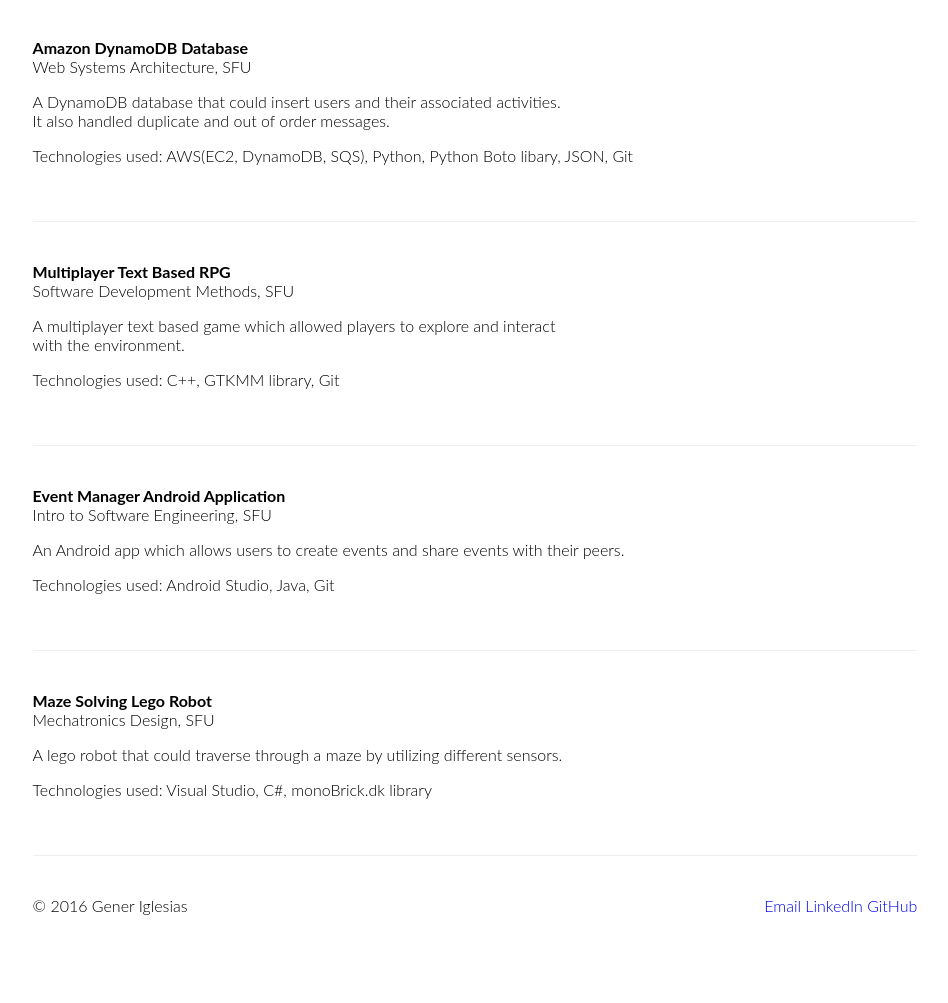
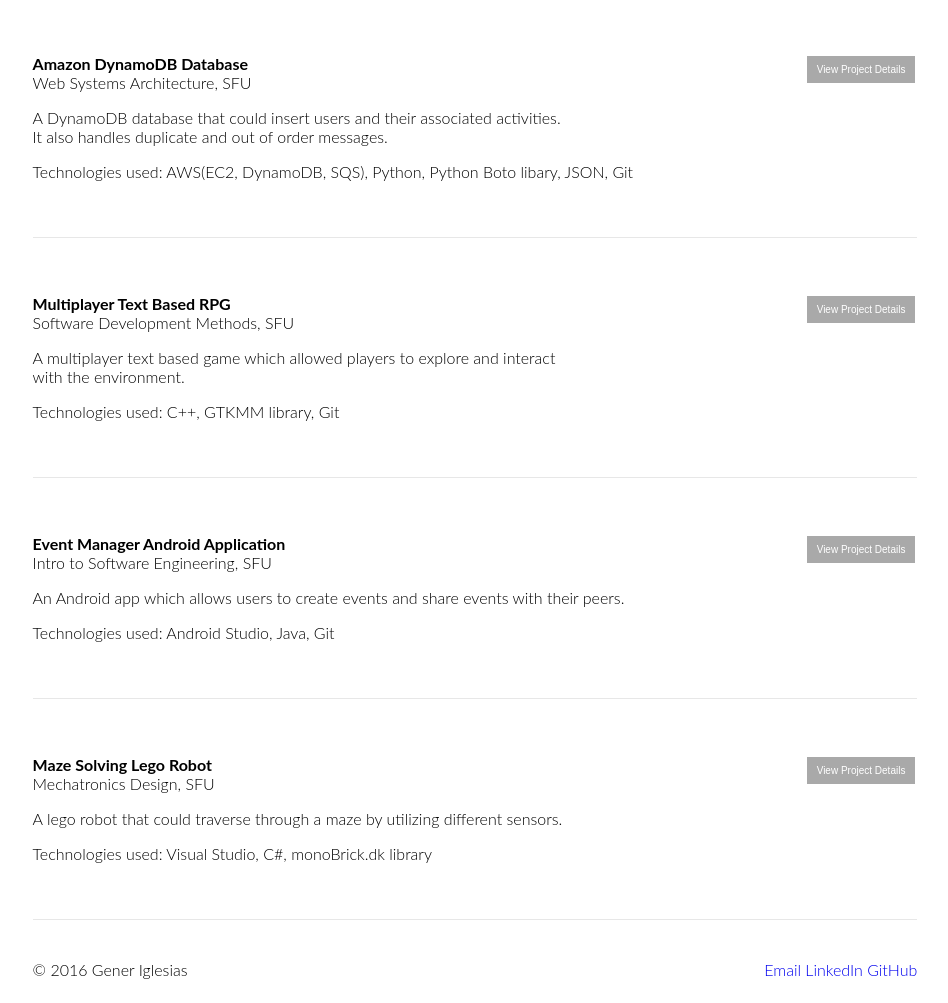
Before and after one commit to IglesiasG/IglesiasG.github.io, a plain HTML site: page index.html in a window 1280 px wide. Shown: the part 712-1715 px from the top of the page, without its empty margins (165-1113 px from the left). Drawn offline with Linux system fonts and the light colour scheme.

Commit message:
Add customized buttons

```diff
--- a/css/index.css
+++ b/css/index.css
@@ -28,13 +28,13 @@ body {
   max-height: 10%;
   padding-bottom: 10px;
   border-radius: 50%;
-  border:1px solid #eee;
+  border:1px solid #e7e7e7;
 }
 
 .starter-template {
   padding-top: 40px;
   padding-bottom: 40px;3
-  border-top: 1px solid #eee;
+  border-top: 1px solid #e7e7e7;
 }
 
 .introPar {
@@ -46,28 +46,62 @@ body {
   padding-top: 40px;
   padding-bottom: 40px;
   text-align: justify;
-  border-top: 1px solid #eee;
+  border-top: 1px solid #e7e7e7;
 }
 
 .lead-top {
   padding-bottom: 40px;
-  border-bottom: 1px solid #eee;
+  border-bottom: 1px solid #e7e7e7;
 }
 
 .lead {
   padding-top: 40px;
   padding-bottom: 40px;
-  border-bottom: 1px solid #eee;
+  border-bottom: 1px solid #e7e7e7;
 }
 
 .lead-bottom {
   padding-top: 40px;
 }
 
+.button {
+  background-color: #A9A9A9;
+  border: 2px solid white;
+  float: right;
+  color: white;
+  font-size: 10px;
+  padding: 8px 10px;
+}
+
+.button span {
+  cursor: pointer;
+  display: inline-block;
+  position: relative;
+  transition: 0.5s;
+}
+
+.button span:after {
+  content: '\00bb';
+  position: absolute;
+  opacity: 0;
+  top: 0;
+  right: -20px;
+  transition: 0.5s;
+}
+
+.button:hover span {
+  padding-right: 25px;
+}
+
+.button:hover span:after {
+  opacity: 1;
+  right: 0;
+}
+
 .footer {
   padding-top: 40px;
   padding-bottom: 40px;
-  border-top: 1px solid #eee;
+  border-top: 1px solid #e7e7e7;
 }
 
 .left {
--- a/index.html
+++ b/index.html
@@ -45,22 +45,38 @@
 
       <div class="second-section">
           <div class="lead-top">
-            <span> <b>Amazon DynamoDB Database</b> <br>Web Systems Architecture, SFU</span>
-            <p> A DynamoDB database that could insert users and their associated activities. <br>It also handled duplicate and out of order messages. </p>
+            <p>
+              <b>Amazon DynamoDB Database</b>
+                <button class="button" onclick="alert('Hello world!')"><span>View Project Details</span></button>
+              <br>Web Systems Architecture, SFU
+            </p>
+            <p> A DynamoDB database that could insert users and their associated activities. <br>It also handles duplicate and out of order messages. </p>
             <p> Technologies used: AWS(EC2, DynamoDB, SQS), Python, Python Boto libary, JSON, Git</p>
           </div>
           <div class="lead">
-            <span> <b>Multiplayer Text Based RPG</b> <br>Software Development Methods, SFU</span>
+            <p>
+              <b>Multiplayer Text Based RPG</b>
+               <button class="button" onclick="alert('Hello world!')"><span>View Project Details</span></button>
+              <br>Software Development Methods, SFU
+            </p>
             <p> A multiplayer text based game which allowed players to explore and interact <br>with the environment.</p>
             <p> Technologies used: C++, GTKMM library, Git</p>
           </div>
           <div class="lead">
-            <span> <b>Event Manager Android Application</b> <br>Intro to Software Engineering, SFU</span>
+            <p>
+              <b>Event Manager Android Application</b>
+                <button class="button" onclick="alert('Hello world!')"><span>View Project Details</span></button>
+              <br>Intro to Software Engineering, SFU
+            </p>
             <p> An Android app which allows users to create events and share events with their peers. </p>
             <p> Technologies used: Android Studio, Java, Git</p>
           </div>
           <div class="lead-bottom">
-            <span> <b>Maze Solving Lego Robot</b> <br>Mechatronics Design, SFU</span>
+            <p>
+              <b>Maze Solving Lego Robot</b>
+                <button class="button" onclick="alert('Hello world!')"><span>View Project Details</span></button>
+              <br>Mechatronics Design, SFU
+            </p>
             <p> A lego robot that could traverse through a maze by utilizing different sensors. </p>
             <p> Technologies used: Visual Studio, C#, monoBrick.dk library</p>
           </div>
@@ -71,8 +87,8 @@
         <span class="left">&copy; 2016 Gener Iglesias</span>
         <span class="right">
           <a href="mailto:gener.iglesias@gmail.com?Subject=Hello" style="text-decoration: none">Email</a>
-          <a href="https://ca.linkedin.com/in/gener-iglesias-691175128" style="text-decoration: none">LinkedIn</a>
-          <a href="https://github.com/IglesiasG" style="text-decoration: none">GitHub</a>
+          <a href="https://ca.linkedin.com/in/gener-iglesias-691175128" style="text-decoration: none" target="_blank">LinkedIn</a>
+          <a href="https://github.com/IglesiasG" style="text-decoration: none" target="_blank">GitHub</a>
         </span>
       </footer>
 
```
